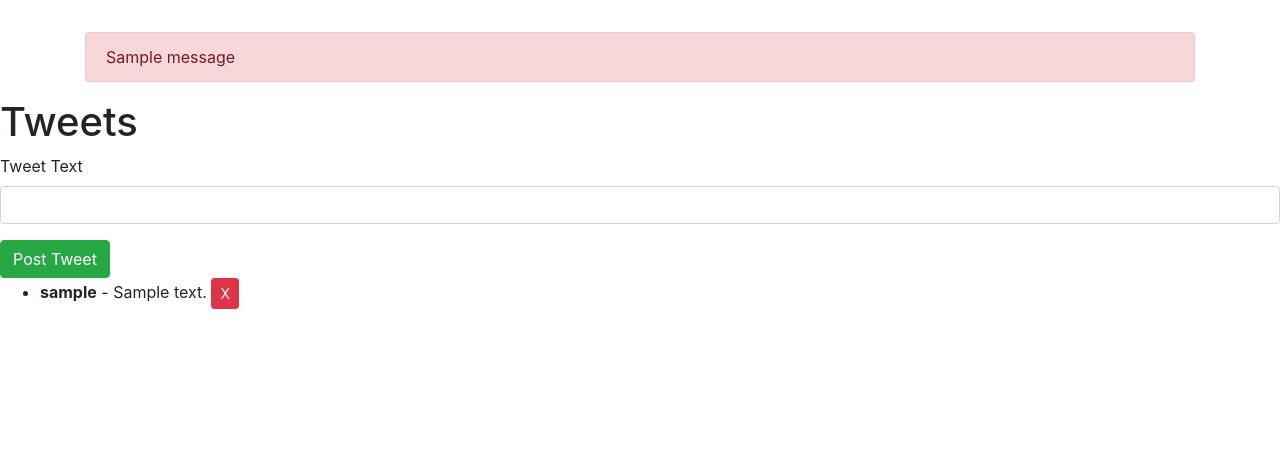
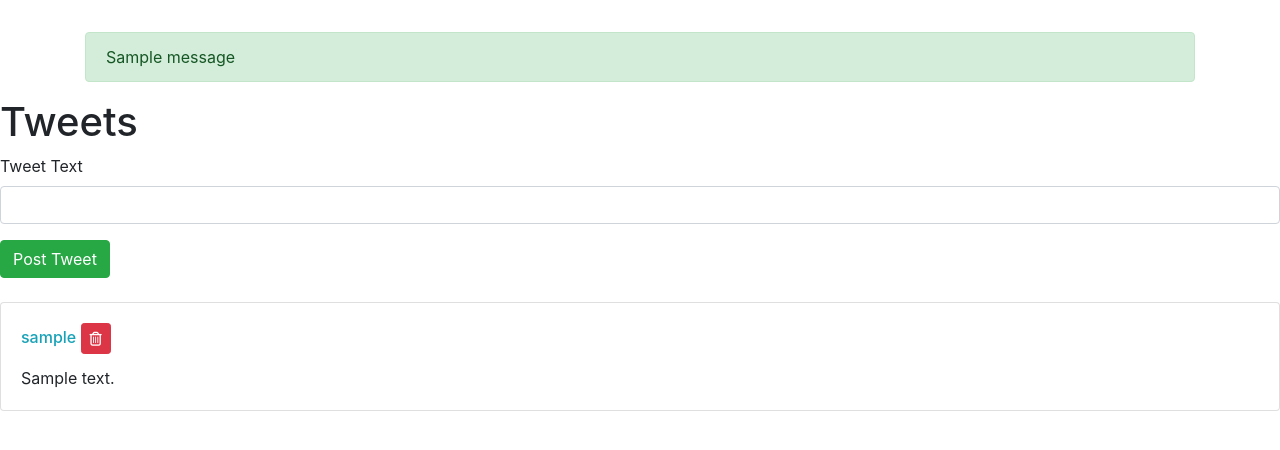
Before and after one commit to MikeyAylmer/sample_twitter, a Flask app: page /tweets in a window 1280 px wide. Shown: the part 56-506 px from the top of the page. Run offline with Flask 3, Linux system fonts and the light colour scheme; the visitor is signed in with stand-in values (Sample User, id 1); tables that the repository leaves empty hold one stand-in row (values such as "Sample post"); one stand-in notice (Sample message) is shown; some libraries are stand-ins or nearby versions.

Commit message:
styled webpages

```diff
--- a/app.py
+++ b/app.py
@@ -2,6 +2,7 @@ from flask import Flask, render_template, redirect, session, flash
 from flask_debugtoolbar import DebugToolbarExtension
 from models import connect_db, db, User, Tweet
 from forms import UserForm, TweetForm
+from sqlalchemy.exc import IntegrityError
 
 app = Flask(__name__)
 app.app_context().push()
@@ -26,7 +27,7 @@ def show_homepage():
 def show_tweets():
     """Show tweet html"""
     if "user_id" not in session:
-        flash('Please Login First')
+        flash('Please Login First', "danger")
         return redirect('/')
     form = TweetForm()
     all_tweets = Tweet.query.all()
@@ -35,7 +36,7 @@ def show_tweets():
         new_tweet = Tweet(text=text, user_id=session["user_id"])
         db.session.add(new_tweet)
         db.session.commit()
-        flash("Tweet Created")
+        flash("Tweet Created", "success")
         return redirect('/tweets')
 
     return render_template('tweets.html', form=form, tweets=all_tweets)
@@ -44,15 +45,15 @@ def show_tweets():
 def delete_tweet(id):
     """Delete Tweet"""
     if 'user_id' not in session:
-        flash("Please log in first")
+        flash("Please log in first", "danger")
         return redirect('/login')
     tweet = Tweet.query.get_or_404(id)
     if tweet.user_id == session["user_id"]:
         db.session.delete(tweet)
         db.session.commit()
-        flash("Tweet Deleted")
+        flash("Tweet Deleted", "info")
         return redirect('/tweets')
-    flash("You dont have permission to do that")
+    flash("You dont have permission to do that", "danger")
     return redirect('/tweets')
 
 @app.route('/register', methods=["GET", "POST"])
@@ -66,9 +67,13 @@ def register_useer():
 
         new_user = User.register(username, password)
         db.session.add(new_user)
-        db.session.commit()
+        try:
+            db.session.commit()
+        except IntegrityError:
+            form.username.errors.append("Username Not Availabe")
+            return render_template('register.html', form=form)
         session['user_id'] = new_user.id
-        flash('Welcome, Successfuly Created Your Account!')
+        flash('Welcome, Successfuly Created Your Account!', "success")
         return redirect('/tweets')
     return render_template('register.html', form=form)
 
@@ -82,7 +87,7 @@ def login_user():
 
         user = User.authenticate(username, password)
         if user:
-            flash(f"Welcome Back! {user.username}")
+            flash(f"Welcome Back! {user.username}", "primary")
             session['user_id'] = user.id
             return redirect('/tweets')
         else:
@@ -93,5 +98,5 @@ def login_user():
 @app.route('/logout')
 def logout_user():
     session.pop('user_id')
-    flash('Goodbye!')
+    flash('Goodbye!', "primary")
     return redirect('/')
--- a/templates/base.html
+++ b/templates/base.html
@@ -8,6 +8,7 @@
     <title>{% block title %} {% endblock %}</title>
     <link rel="stylesheet" href="https://cdnjs.cloudflare.com/ajax/libs/twitter-bootstrap/4.4.0/css/bootstrap.min.css"
         integrity="sha256-/ykJw/wDxMa0AQhHDYfuMEwVb4JHMx9h4jD4XvHqVzU=" crossorigin="anonymous" />
+    <link rel="stylesheet" href="https://cdnjs.cloudflare.com/ajax/libs/font-awesome/6.1.1/css/all.min.css">
 </head>
 
 <body>
@@ -32,8 +33,8 @@
     </nav>
 
     <div class="container" style="margin-top: 2em">
-        {% for msg in get_flashed_messages() %}
-        <div class="alert alert-danger">{{msg}}</div>
+        {% for category, msg in get_flashed_messages(with_categories=True) %}
+        <div class="alert alert-{{category}}">{{msg}}</div>
         {% endfor %}
     </div>
 
--- a/templates/tweets.html
+++ b/templates/tweets.html
@@ -20,16 +20,24 @@
     <button class="btn btn-success" type="submit">Post Tweet</button>
 </form>
 
-<ul>
+<div>
     {% for tweet in tweets %}
-    <li>
-        <b>{{tweet.user.username}}</b> - {{tweet.text}}
-        {% if session['user_id'] == tweet.user_id %}
-        <form style="display:inline;" action="/tweets/{{tweet.id}}" method="POST">
-            <button class="btn btn-sm btn-danger">X</button>
-        </form>
-        {% endif %}
-    </li>
+
+    <div class="card my-4">
+        <div class="card-body">
+            <h6 class="card-title text-info">
+                {{tweet.user.username}}
+                {% if session['user_id'] == tweet.user_id %}
+                <form style="display:inline;" action="/tweets/{{tweet.id}}" method="POST">
+                    <button class="btn btn-sm btn-danger"><i class="fa-regular fa-trash-can"></i></button>
+                </form>
+                {% endif %}
+            </h6>
+            <p class="card-text">{{tweet.text}}</p>
+
+        </div>
+    </div>
+
     {% endfor %}
-</ul>
+</div>
 {% endblock %}
```
